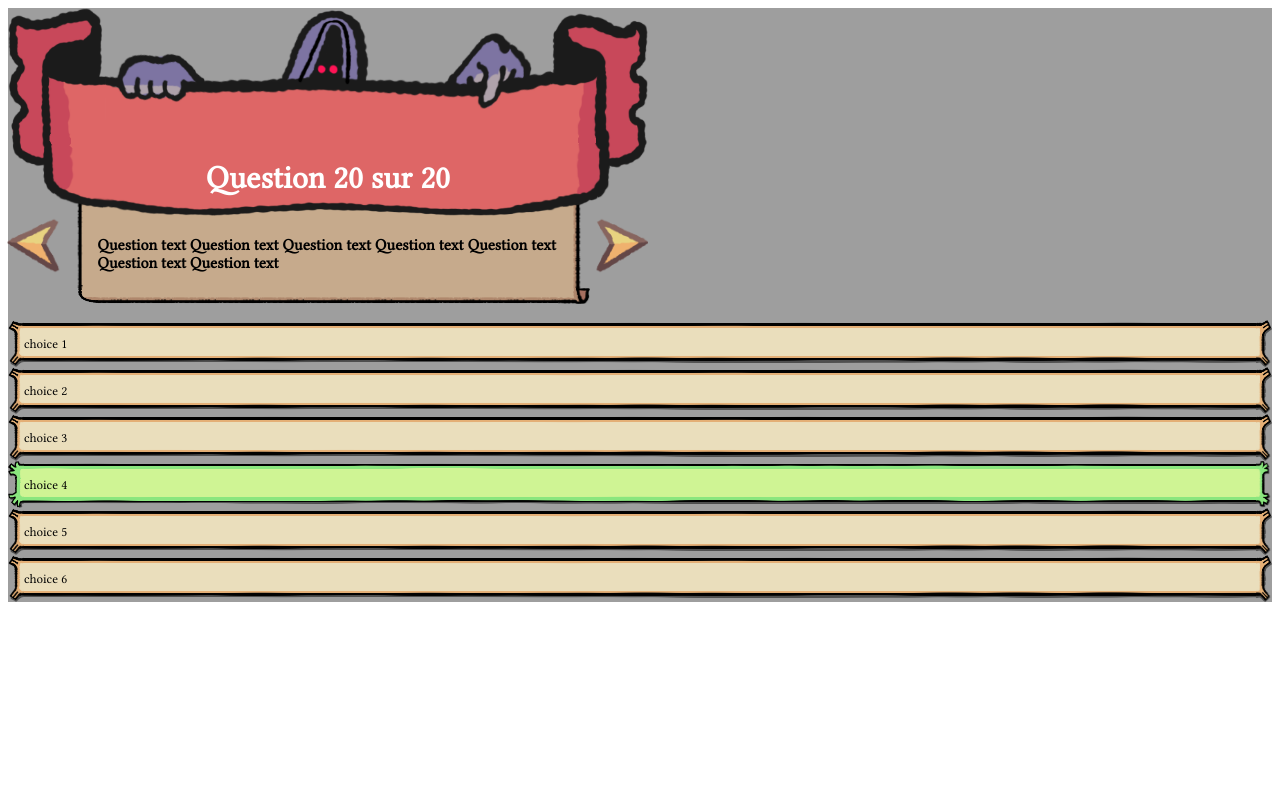
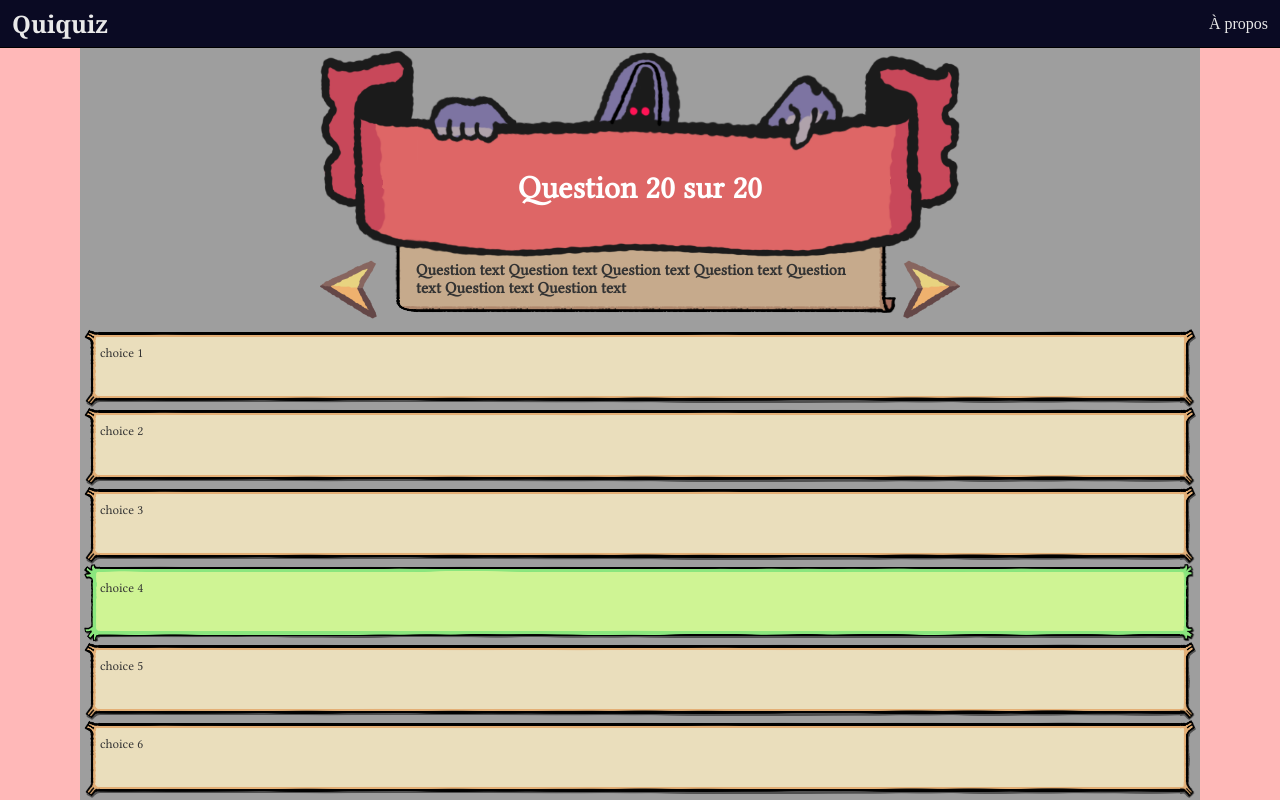
Before and after one commit to SuperSamedi/Quiquiz, a plain HTML site: page le-grand-test-du-mana/quiz.html in a window 1280 px wide. Drawn offline with Linux system fonts and the light colour scheme; the site is published under a folder, as on GitHub Pages, so addresses that start at the root find nothing.

Commit message:
3rd time the charm
fixing links

```diff
--- a/le-grand-test-du-mana/quiz.html
+++ b/le-grand-test-du-mana/quiz.html
@@ -5,8 +5,8 @@
     <meta name="viewport" content="width=device-width, initial-scale=1.0">
     <title>Quiquiz - Le Grand Test du Mana</title>
     <link rel="stylesheet" href="style.css">
-    <link rel="stylesheet" href="/style.css">
-    <script src="/components/navbar.js"></script>
+    <link rel="stylesheet" href="../style.css">
+    <script src="../components/navbar.js"></script>
 </head>
 <body>
     <navbar-component></navbar-component>
```
Also changed, not shown: le-grand-test-du-mana/start.html (+2 -2 lines).
